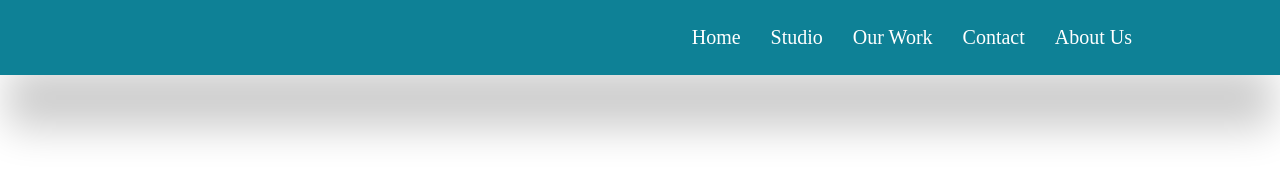
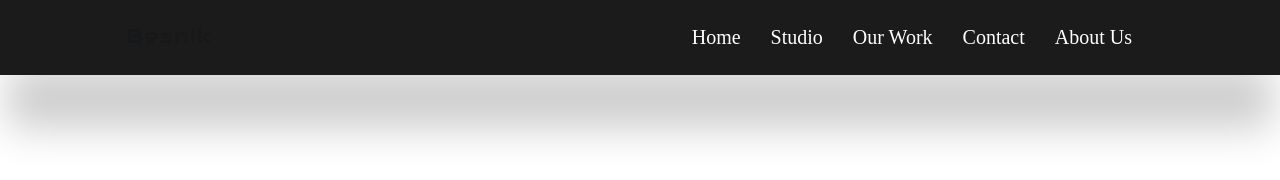
Before and after one commit to arifa-iqbal/Html-template, a plain HTML site: page index.html in a window 1280 px wide. Drawn offline with Linux system fonts and the light colour scheme.

Commit message:
change in css

```diff
--- a/index.html
+++ b/index.html
@@ -14,7 +14,7 @@
     <nav>
         <div class="container">
             <div class="nav-icon">
-                <img src="./assect/icons/nav-icon.svg" alt="">
+                <img src="./assct/icon/nav-icon.svg" alt="">
             </div>
             <div class="nav-links">
                 <ul>
--- a/style.css
+++ b/style.css
@@ -4,7 +4,7 @@ body {
 }
 
 nav {
-    background-color: #0e8196;
+    background-color: #1b1b1b;
     box-shadow: rgba(0, 0, 0, 0.2) 0px 60px 40px -7px;
 }
 
```
